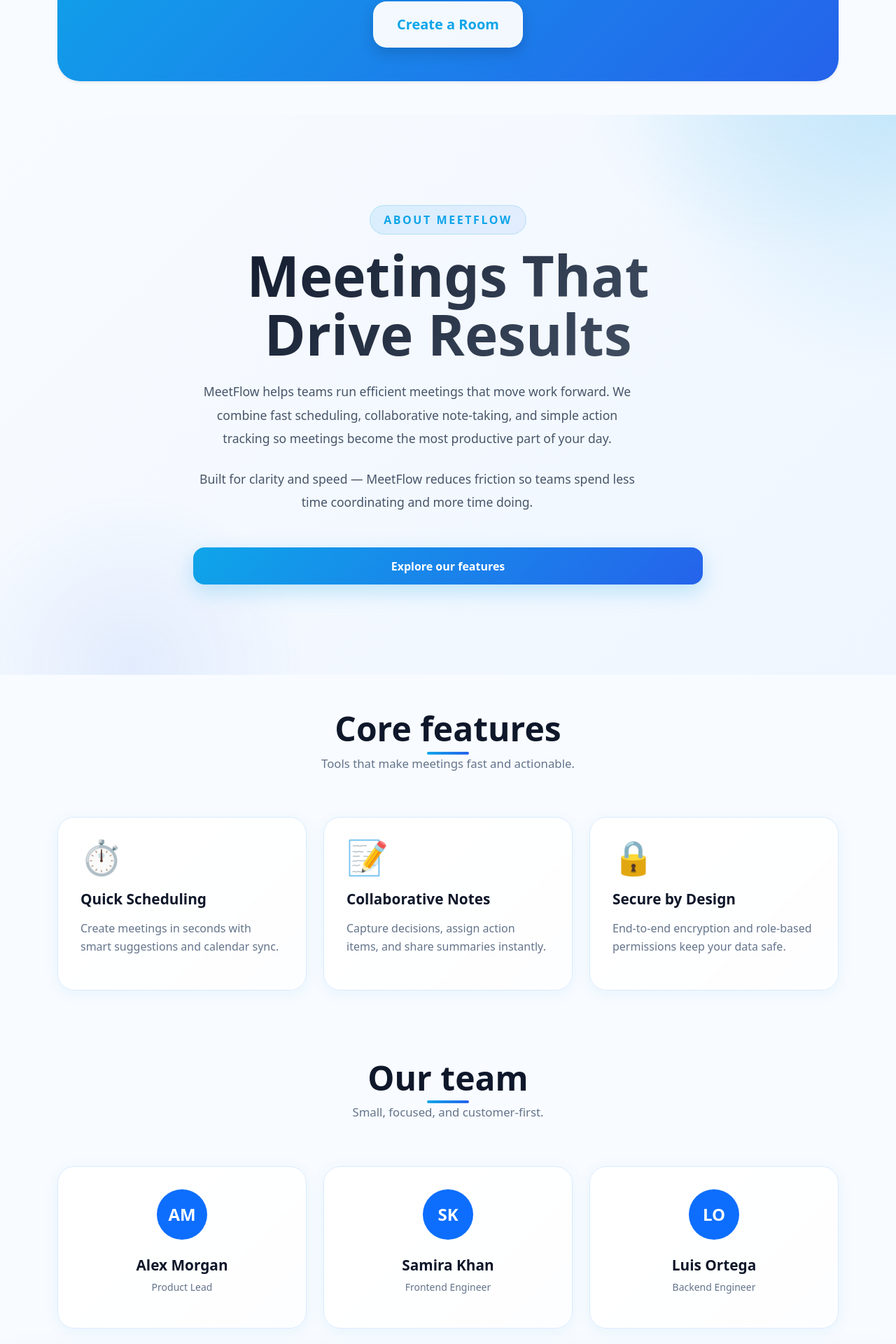
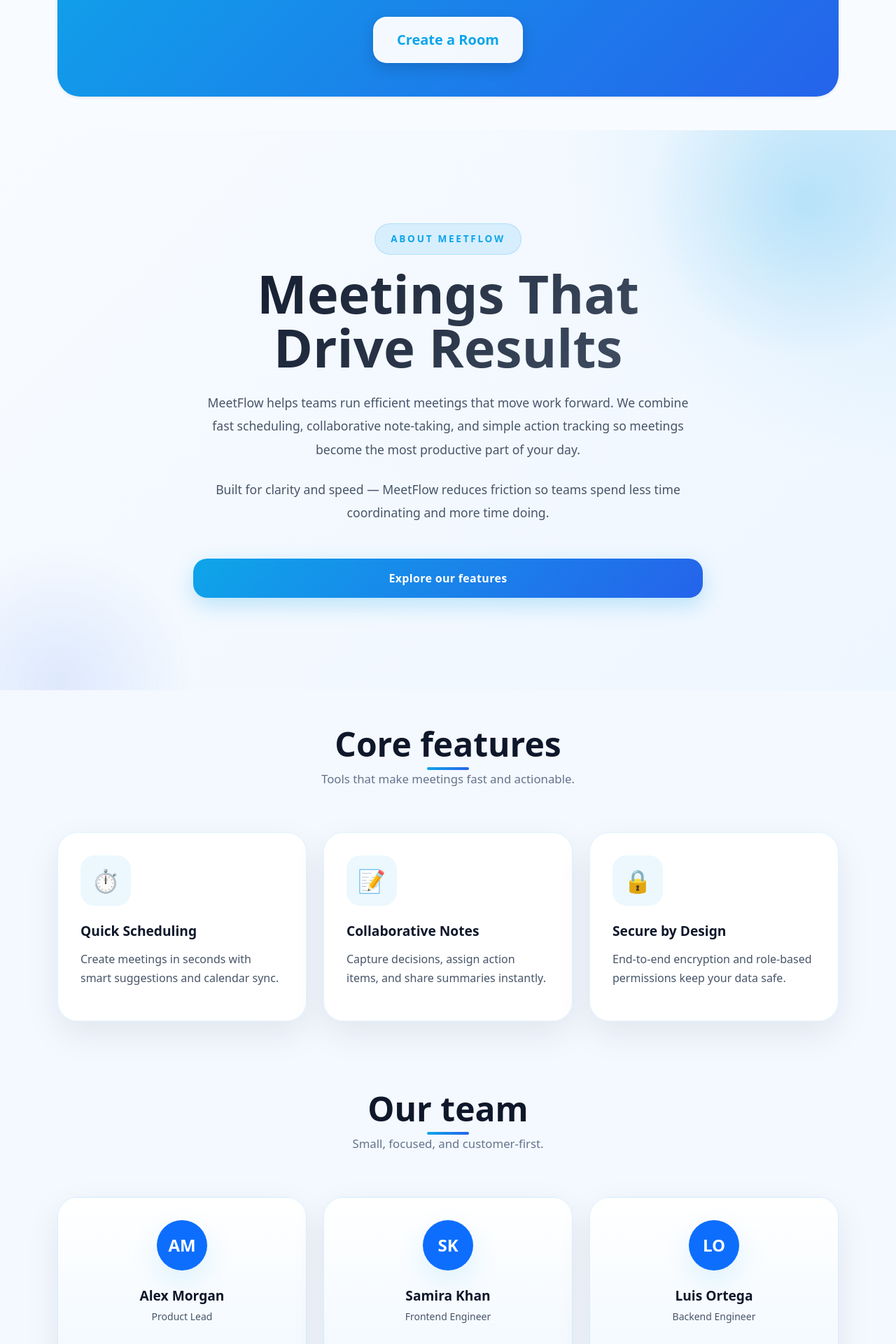
Before and after one commit to vaibhavsanmani/MeetFlow, a React (Vite) app in the folder frontend/: page / in a window 1280 px wide. Shown: the part 1610-3530 px from the top of the page at 70% size. Built offline with nearby package versions, Linux system fonts and the light colour scheme.

Commit message:
added styling to about

```diff
--- /dev/null
+++ b/frontend/src/pages/about.css
@@ -0,0 +1,218 @@
+:root {
+  --about-bg: #f4f8ff;
+}
+
+.about-page {
+  background: var(--about-bg);
+}
+
+.about-hero-section {
+  position: relative;
+  overflow: hidden;
+  background: radial-gradient(circle at top right, rgba(14, 165, 233, 0.14), transparent 32%),
+    linear-gradient(135deg, #f8fbff, #eef6ff);
+}
+
+.about-hero-section::before,
+.about-hero-section::after {
+  content: "";
+  position: absolute;
+  border-radius: 50%;
+  z-index: 0;
+}
+
+.about-hero-section::before {
+  top: -20%;
+  right: -10%;
+  width: 520px;
+  height: 520px;
+  background: radial-gradient(circle, rgba(14, 165, 233, 0.18), transparent 60%);
+  transform: translate3d(0, 0, 0);
+}
+
+.about-hero-section::after {
+  bottom: -25%;
+  left: -10%;
+  width: 420px;
+  height: 420px;
+  background: radial-gradient(circle, rgba(37, 99, 235, 0.1), transparent 65%);
+}
+
+.about-hero-section .container {
+  position: relative;
+  z-index: 1;
+}
+
+.about-hero-section .hero-badge {
+  display: inline-flex;
+  align-items: center;
+  justify-content: center;
+  background: rgba(14, 165, 233, 0.12);
+  color: var(--primary);
+  border-radius: 999px;
+  padding: 0.7rem 1.4rem;
+  letter-spacing: 0.2em;
+  font-size: 0.85rem;
+  text-transform: uppercase;
+}
+
+.about-hero-section .hero-title {
+  color: var(--text-primary);
+  font-size: clamp(3rem, 6vw, 4.75rem);
+  line-height: 1.02;
+}
+
+.about-hero-section .hero-copy {
+  max-width: 720px;
+  margin-left: auto;
+  margin-right: auto;
+  color: var(--text-secondary);
+}
+
+.about-hero-section .hero-actions .btn {
+  border-radius: 1.25rem;
+  padding: 1rem 1.75rem;
+  font-weight: 700;
+  letter-spacing: 0.02em;
+}
+
+.about-hero-section .btn-primary {
+  background: linear-gradient(135deg, var(--primary), var(--primary-dark));
+  border: none;
+  color: white;
+}
+
+.about-hero-section .btn-primary:hover {
+  transform: translateY(-2px);
+  box-shadow: 0 16px 40px rgba(14, 165, 233, 0.25);
+}
+
+.about-hero-section .btn-light {
+  background: rgba(255, 255, 255, 0.95);
+  border: 1px solid var(--card-border);
+}
+
+#features {
+  padding-top: 4rem;
+  padding-bottom: 4rem;
+}
+
+#features .section-copy {
+  max-width: 640px;
+  margin-left: auto;
+  margin-right: auto;
+}
+
+.feature-card {
+  background: rgba(255, 255, 255, 0.94);
+  border: 1px solid rgba(14, 165, 233, 0.12);
+  border-radius: 1.75rem;
+  padding: 2rem;
+  min-height: 260px;
+  box-shadow: 0 18px 50px rgba(15, 23, 42, 0.08);
+}
+
+.feature-card .feature-icon {
+  width: 72px;
+  height: 72px;
+  display: grid;
+  place-items: center;
+  border-radius: 1.25rem;
+  background: rgba(14, 165, 233, 0.08);
+  font-size: 2rem;
+}
+
+.feature-card .feature-title {
+  font-size: 1.2rem;
+}
+
+.feature-card .feature-copy {
+  color: var(--text-secondary);
+}
+
+.feature-card:hover {
+  transform: translateY(-10px);
+  border-color: rgba(14, 165, 233, 0.22);
+  box-shadow: 0 24px 64px rgba(14, 165, 233, 0.12);
+}
+
+.team-card {
+  background: linear-gradient(180deg, #ffffff, #f1f8ff 80%);
+  border: 1px solid rgba(14, 165, 233, 0.14);
+  border-radius: 1.75rem;
+  padding: 2rem;
+  min-height: 330px;
+}
+
+.team-card .avatar {
+  width: 72px;
+  height: 72px;
+  box-shadow: 0 16px 40px rgba(14, 165, 233, 0.12);
+}
+
+.team-card .feature-title {
+  margin-bottom: 0.5rem;
+}
+
+.team-card .section-copy {
+  color: var(--text-secondary);
+}
+
+.about-cta-box {
+  position: relative;
+  overflow: hidden;
+}
+
+.about-cta-box .container {
+  position: relative;
+  z-index: 1;
+}
+
+.about-cta-box::before,
+.about-cta-box::after {
+  content: "";
+  position: absolute;
+  border-radius: 50%;
+  z-index: 0;
+}
+
+.about-cta-box::before {
+  top: -40px;
+  right: -40px;
+  width: 220px;
+  height: 220px;
+  background: rgba(255, 255, 255, 0.18);
+}
+
+.about-cta-box::after {
+  bottom: -50px;
+  left: -50px;
+  width: 260px;
+  height: 260px;
+  background: rgba(255, 255, 255, 0.1);
+}
+
+.about-cta-box .btn-light {
+  color: var(--text-primary);
+  background: rgba(255, 255, 255, 0.95);
+}
+
+.about-cta-box .btn-light:hover {
+  background: white;
+}
+
+@media (max-width: 991px) {
+  .about-hero-section {
+    padding-top: 4rem;
+    padding-bottom: 4rem;
+  }
+
+  .about-hero-section .hero-title {
+    font-size: clamp(2.5rem, 10vw, 3.5rem);
+  }
+
+  .feature-card,
+  .team-card {
+    min-height: unset;
+  }
+}
--- a/frontend/src/pages/about.jsx
+++ b/frontend/src/pages/about.jsx
@@ -1,4 +1,5 @@
 import React from "react";
+import "./about.css";
 
 function About() {
   const features = [
@@ -26,9 +27,9 @@ function About() {
   ];
 
   return (
-    <div className="page-shell">
+    <div className="page-shell about-page">
       {/* Hero Section */}
-      <section className="hero-section container-fluid min-vh-100 d-flex align-items-center">
+      <section className="hero-section about-hero-section container-fluid min-vh-100 d-flex align-items-center">
         <div className="container py-5">
           <div className="row align-items-center g-5 justify-content-center">
             <div className="col-12 col-lg-8 text-center">
@@ -88,9 +89,9 @@ function About() {
         <div className="row g-4 justify-content-center">
           {team.map((m) => (
             <div key={m.name} className="col-sm-8 col-md-6 col-lg-4">
-              <div className="feature-card text-center h-100">
+              <div className="feature-card team-card text-center h-100">
                 <div
-                  className="bg-primary text-white rounded-circle d-inline-flex align-items-center justify-content-center mb-4 fw-bold"
+                  className="avatar bg-primary text-white rounded-circle d-inline-flex align-items-center justify-content-center mb-4 fw-bold"
                   style={{ width: 72, height: 72, fontSize: "1.5rem" }}
                 >
                   {m.name.split(' ').map(n => n[0]).join('')}
@@ -104,7 +105,7 @@ function About() {
       </section>
 
       {/* CTA Section */}
-      <section className="brand-cta-box container-fluid py-5">
+      <section className="brand-cta-box about-cta-box container-fluid py-5">
         <div className="container text-center py-5">
           <p className="mb-3">Ready to transform your meetings?</p>
           <h3 className="cta-heading fw-bold mb-4">Get started with MeetFlow today</h3>
```
